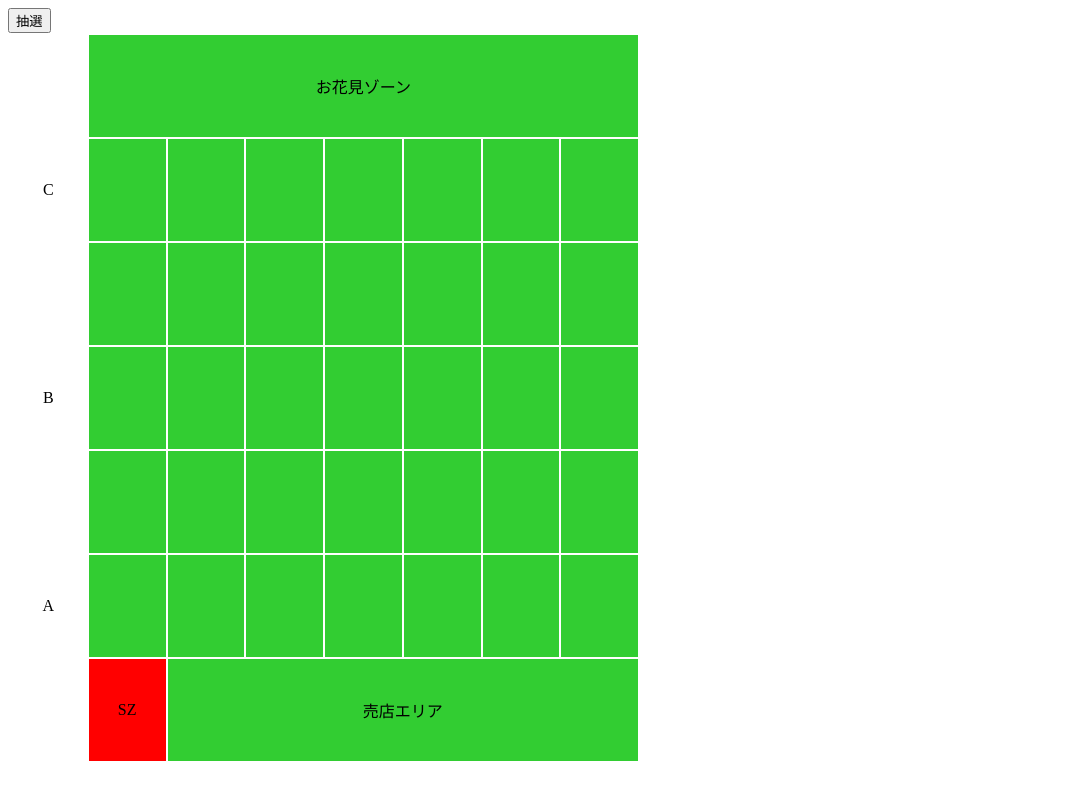
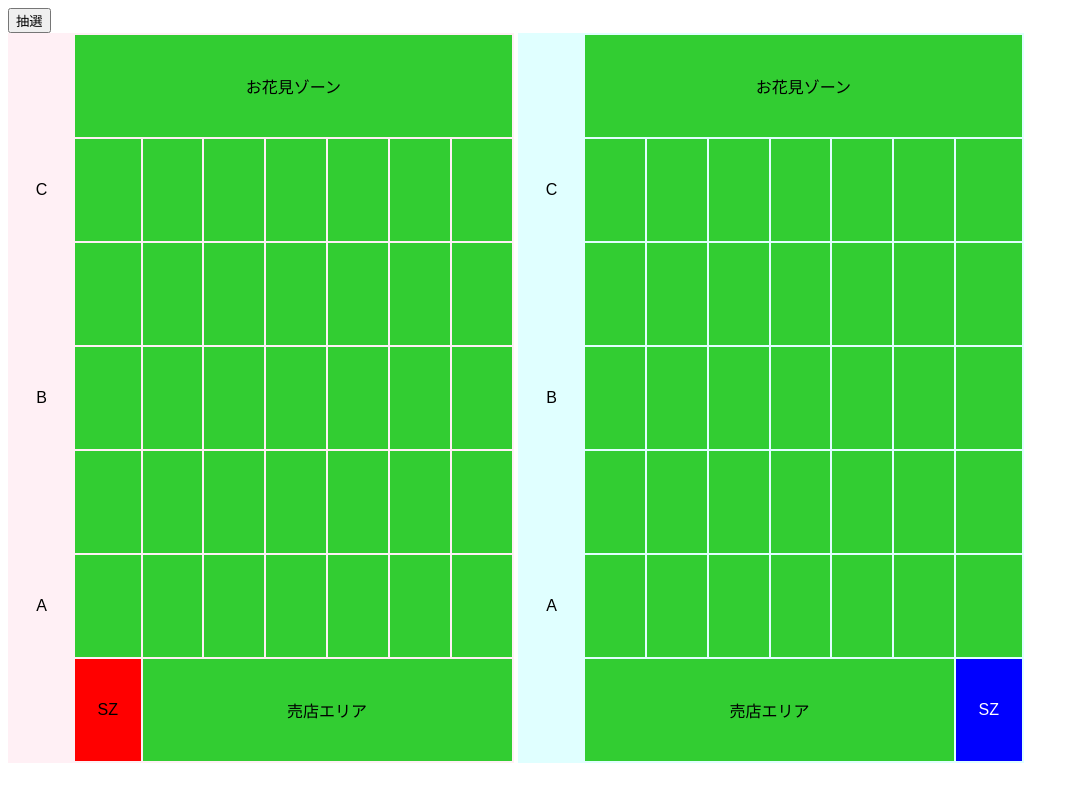
Before and after one commit to harurobocon/hanamikyaku-lottery, a plain HTML site: page docs/index.html in a window 1280 px wide. Shown: the whole page, without its empty margins (0-1079 px from the left). Drawn offline with Linux system fonts and the light colour scheme.

Commit message:
add blue court

```diff
--- a/docs/index.html
+++ b/docs/index.html
@@ -11,7 +11,7 @@
         <button id="lottery">抽選</button>
     </div>
     <div id="result-wrapper">
-        <table>
+        <table id="red-court">
             <tbody>
               <tr>
                 <td class="table-index"></td>
@@ -69,11 +69,75 @@
               </tr>
               <tr>
                 <td class="table-index"></td>
-                <td id="startzone">SZ</td>
+                <td id="startzone-red">SZ</td>
                 <td colspan="6">売店エリア</td>
               </tr>
               </tbody>
             </table>
+            <table id="blue-court">
+            <tbody>
+              <tr>
+                <td class="table-index"></td>
+                <td colspan="7">お花見ゾーン</td>
+              </tr>
+              <tr>
+                <td class="table-index">C</td>
+                <td></td>
+                <td id="C-3"></td>
+                <td></td>
+                <td id="C-2"></td>
+                <td></td>
+                <td id="C-1"></td>
+                <td></td>
+              </tr>
+              <tr>
+                <td class="table-index"></td>
+                <td></td>
+                <td></td>
+                <td></td>
+                <td></td>
+                <td></td>
+                <td></td>
+                <td></td>
+              </tr>
+              <tr>
+                <td class="table-index">B</td>
+                <td id="B-4"></td>
+                <td></td>
+                <td id="B-3"></td>
+                <td></td>
+                <td id="B-2"></td>
+                <td></td>
+                <td id="B-1"></td>
+              </tr>
+              <tr>
+                <td class="table-index"></td>
+                <td></td>
+                <td></td>
+                <td></td>
+                <td></td>
+                <td></td>
+                <td></td>
+                <td></td>
+              </tr>
+              <tr>
+                <td class="table-index">A</td>
+                <td></td>
+                <td id="A-3"></td>
+                <td></td>
+                <td id="A-2"></td>
+                <td></td>
+                <td id="A-1"></td>
+                <td></td>
+              </tr>
+              <tr>
+                <td class="table-index"></td>
+                <td colspan="6">売店エリア</td>
+                <td id="startzone-blue">SZ</td>
+              </tr>
+              </tbody>
+            </table>
+
     </div>
 <script type="text/javascript" src="main.js" ></script>
 </body>
--- a/docs/main.js
+++ b/docs/main.js
@@ -1,46 +1,64 @@
-let hanamikyaku = []
-hanamikyaku.push(document.getElementById("A-1"))
-hanamikyaku.push(document.getElementById("A-2"))
-hanamikyaku.push(document.getElementById("A-3"))
-hanamikyaku.push(document.getElementById("B-1"))
-hanamikyaku.push(document.getElementById("B-2"))
-hanamikyaku.push(document.getElementById("B-3"))
-hanamikyaku.push(document.getElementById("B-4"))
-hanamikyaku.push(document.getElementById("C-1"))
-hanamikyaku.push(document.getElementById("C-2"))
-hanamikyaku.push(document.getElementById("C-3"))
+let hanamikyakuRed = []
+redCourt = document.getElementById("red-court")
+hanamikyakuRed.push(redCourt.querySelector("#A-1"))
+hanamikyakuRed.push(redCourt.querySelector("#A-2"))
+hanamikyakuRed.push(redCourt.querySelector("#A-3"))
+hanamikyakuRed.push(redCourt.querySelector("#B-1"))
+hanamikyakuRed.push(redCourt.querySelector("#B-2"))
+hanamikyakuRed.push(redCourt.querySelector("#B-3"))
+hanamikyakuRed.push(redCourt.querySelector("#B-4"))
+hanamikyakuRed.push(redCourt.querySelector("#C-1"))
+hanamikyakuRed.push(redCourt.querySelector("#C-2"))
+hanamikyakuRed.push(redCourt.querySelector("#C-3"))
+let hanamikyakuBlue = []
+blueCourt = document.getElementById("blue-court")
+hanamikyakuBlue.push(blueCourt.querySelector("#A-1"))
+hanamikyakuBlue.push(blueCourt.querySelector("#A-2"))
+hanamikyakuBlue.push(blueCourt.querySelector("#A-3"))
+hanamikyakuBlue.push(blueCourt.querySelector("#B-1"))
+hanamikyakuBlue.push(blueCourt.querySelector("#B-2"))
+hanamikyakuBlue.push(blueCourt.querySelector("#B-3"))
+hanamikyakuBlue.push(blueCourt.querySelector("#B-4"))
+hanamikyakuBlue.push(blueCourt.querySelector("#C-1"))
+hanamikyakuBlue.push(blueCourt.querySelector("#C-2"))
+hanamikyakuBlue.push(blueCourt.querySelector("#C-3"))
 const CARDBOARD_COLOR = "rgb(203, 169, 123)"
 const DEFAULT_COLOR = "limegreen"
 const KYAKU_N = 6
 const POSITION_N = 10
 
 let isFilled = (position) => {
-    if (hanamikyaku[position].style.backgroundColor == CARDBOARD_COLOR)
+    if (hanamikyakuRed[position].style.backgroundColor == CARDBOARD_COLOR)
         return true
 
     if (position < 3) {
-        let count = (hanamikyaku[0].style.backgroundColor == CARDBOARD_COLOR ? 1 : 0) + (hanamikyaku[1].style.backgroundColor == CARDBOARD_COLOR ? 1 : 0) + (hanamikyaku[2].style.backgroundColor == CARDBOARD_COLOR ? 1 : 0)
+        let count = (hanamikyakuRed[0].style.backgroundColor == CARDBOARD_COLOR ? 1 : 0) + (hanamikyakuRed[1].style.backgroundColor == CARDBOARD_COLOR ? 1 : 0) + (hanamikyakuRed[2].style.backgroundColor == CARDBOARD_COLOR ? 1 : 0)
         return count >= 2
     } else if (position >= 3 && position < 7) {
-        let count = (hanamikyaku[3].style.backgroundColor == CARDBOARD_COLOR ? 1 : 0) + (hanamikyaku[4].style.backgroundColor == CARDBOARD_COLOR ? 1 : 0) + (hanamikyaku[5].style.backgroundColor == CARDBOARD_COLOR ? 1 : 0) + (hanamikyaku[6].style.backgroundColor == CARDBOARD_COLOR ? 1 : 0)
+        let count = (hanamikyakuRed[3].style.backgroundColor == CARDBOARD_COLOR ? 1 : 0) + (hanamikyakuRed[4].style.backgroundColor == CARDBOARD_COLOR ? 1 : 0) + (hanamikyakuRed[5].style.backgroundColor == CARDBOARD_COLOR ? 1 : 0) + (hanamikyakuRed[6].style.backgroundColor == CARDBOARD_COLOR ? 1 : 0)
         return count >= 3
     } else {
-        let count = (hanamikyaku[7].style.backgroundColor == CARDBOARD_COLOR ? 1 : 0) + (hanamikyaku[8].style.backgroundColor == CARDBOARD_COLOR ? 1 : 0) + (hanamikyaku[9].style.backgroundColor == CARDBOARD_COLOR ? 1 : 0)
+        let count = (hanamikyakuRed[7].style.backgroundColor == CARDBOARD_COLOR ? 1 : 0) + (hanamikyakuRed[8].style.backgroundColor == CARDBOARD_COLOR ? 1 : 0) + (hanamikyakuRed[9].style.backgroundColor == CARDBOARD_COLOR ? 1 : 0)
         return count >= 2
     }
 }
 
 document.getElementById("lottery").addEventListener("click", () => {
-    hanamikyaku.forEach((h) => {
+    hanamikyakuRed.forEach((h) => {
         h.style.backgroundColor = DEFAULT_COLOR
     })
+    hanamikyakuBlue.forEach((h) => {
+        h.style.backgroundColor = DEFAULT_COLOR
+    })
+
 
     let n = 0;
     while (n < KYAKU_N) {
         let r = Math.floor(Math.random() * POSITION_N)
         console.log(`r:${r} n:${n}`)
         if (!isFilled(r)) {
-            hanamikyaku[r].style.backgroundColor = CARDBOARD_COLOR
+            hanamikyakuRed[r].style.backgroundColor = CARDBOARD_COLOR
+            hanamikyakuBlue[r].style.backgroundColor = CARDBOARD_COLOR
             n++
         }
     }
--- a/docs/style.css
+++ b/docs/style.css
@@ -1,18 +1,40 @@
+body {
+    font-family: sans-serif;
+}
+
 table {
-    width: 50%;
+    width: 40%;
+    display: inline-flex;
 }
 
 td, th {
     text-align: center;
     height: 100px;
-    width: 12%;
+    width: 10vh;
     background-color:limegreen;
 }
 
 .table-index {
-    background-color: white;
+    background-color: transparent;
 }
 
-#startzone {
+#startzone-red {
     background-color: red;
 }
+
+#startzone-blue {
+    color: white;
+    background-color: blue;
+}
+
+#red-court {
+    background-color: lavenderblush;
+}
+
+#blue-court {
+    background-color: lightcyan;
+}
+
+.result-wrapper {
+    display: flexbox;
+}
```
